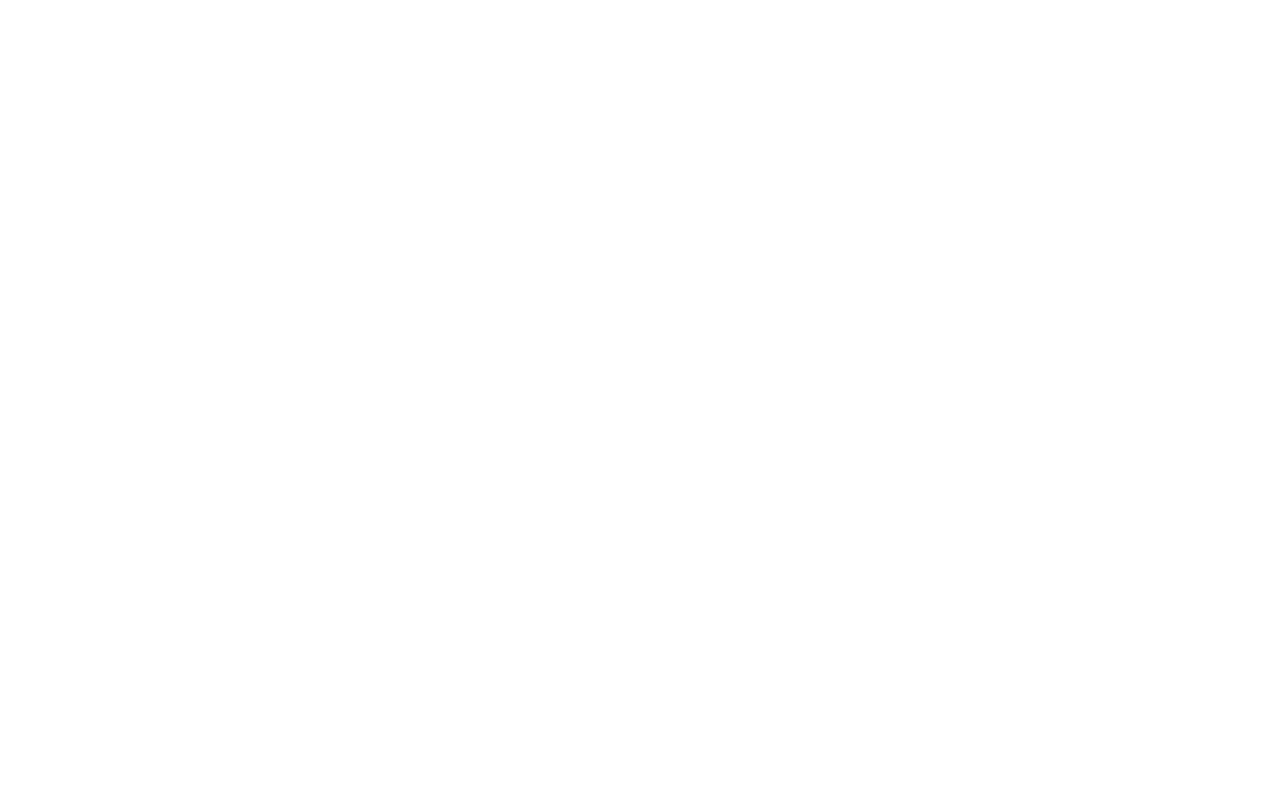
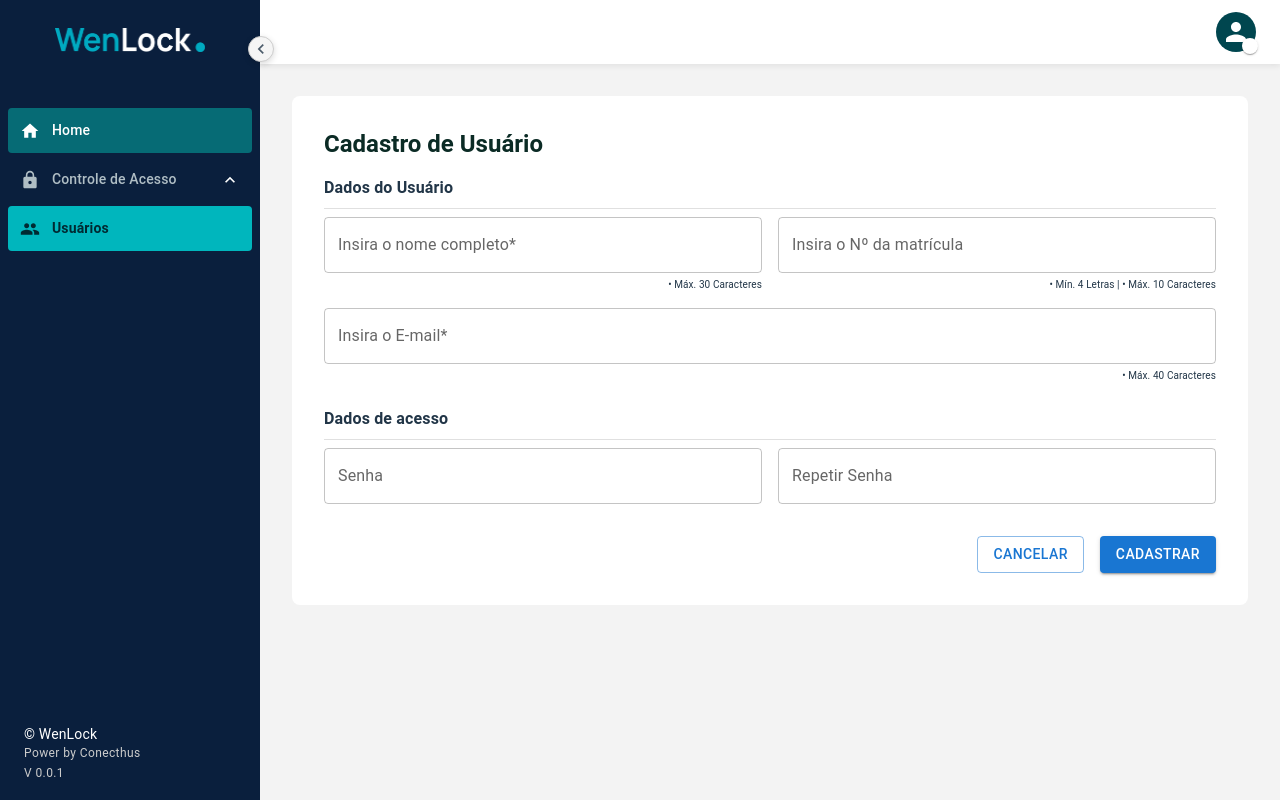
Before and after one commit to nicolasgti/frontend-users-challenge, a React (Vite) app: page /usuarios/novo in a window 1280 px wide. Before the commit this address had no page. Built offline with nearby package versions, Linux system fonts and the light colour scheme; sample sign-in values are in the browser's storage; some icons are missing.

Commit message:
✨ Implement Edit and Add Users

```diff
--- a/src/App.tsx
+++ b/src/App.tsx
@@ -8,6 +8,7 @@
 import PrivateRoute from "./routes/PrivateRoute";
 import UsersPage from "./pages/UsersPage";
 import HomePage from "./pages/HomePage";
+import UserFormPage from "./pages/UserFormPage";
 
 export default function App() {
   const [showSplash, setShowSplash] = useState(true);
@@ -46,6 +47,16 @@
             </PrivateRoute>
           }
         />
+        <Route path="/usuarios/novo" element={
+          <PrivateRoute>
+            <UserFormPage />
+          </PrivateRoute>}
+        />
+        <Route path="/usuarios/editar/:id" element={
+          <PrivateRoute>
+            <UserFormPage />
+          </PrivateRoute>
+          } />
       </Routes>
     </BrowserRouter>
   )
--- a/src/components/Sidebar.tsx
+++ b/src/components/Sidebar.tsx
@@ -161,7 +161,7 @@
         {/* RODAPÉ */}
         <Box position="absolute" bottom={16} left={open ? 24 : 8}>
           {open ? (
-            <Box>
+            <Box display="flex" flexDirection="column" alignItems="start">
               <Typography variant="body2" color="#fff">
                 © WenLock
               </Typography>
@@ -169,7 +169,7 @@
                 Power by Conecthus
               </Typography>
               <Typography variant="caption" color="#ccc">
-                 V{VERSION}
+                 V {VERSION}
               </Typography>
             </Box>
           ) : (
--- a/src/components/UserForm.tsx
+++ b/src/components/UserForm.tsx
@@ -1,138 +1,184 @@
+import React from 'react';
 import {
   Box,
-    Grid,
+  Button,
+  Divider,
   TextField,
   Typography,
-    Divider,
-    Button,
-    IconButton,
-    InputAdornment,
+  Snackbar,
+  Alert,
 } from '@mui/material';
-  import Visibility from '@mui/icons-material/Visibility';
-  import VisibilityOff from '@mui/icons-material/VisibilityOff';
+import Grid from '@mui/material/Grid';
 
-  const UserForm = ({
+type FormData = {
+  nome: string;
+  email: string;
+  matricula: string;
+  senha?: string;
+  repetirSenha?: string;
+};
+
+type Props = {
+  form: FormData;
+  onChange: (e: React.ChangeEvent<HTMLInputElement>) => void;
+  onCancel: () => void;
+  onSubmit: () => void;
+  isEdit?: boolean;
+};
+
+
+
+
+const UserForm: React.FC<Props> = ({
   form,
-    handleChange,
-    handleSubmit,
-    handleCancel,
-    showPassword,
-    togglePassword,
-  }: any) => {
+  onChange,
+  onCancel,
+  onSubmit,
+  isEdit = false,
+}) => {
+  const [snackbarOpen, setSnackbarOpen] = React.useState(false);
+
+  const handleRecoverPassword = async (email: string) => {
+    if(email) {
+
+        try {
+          const response = await fetch('http://localhost:3001/auth/forgot-password', {
+            method: 'POST',
+            headers: { 'Content-Type': 'application/json' },
+            body: JSON.stringify({ email: email }),
+          });
+
+          if (!response.ok) {
+            throw new Error('Erro ao recuperar a senha');
+          }
+          setSnackbarOpen(true);
+          const data = await response.json();
+          console.log(data.message);
+        }
+        catch (error) {
+          console.error('Erro:', error);
+        }
+      console.log(`Recuperando senha para o email: ${email}`);
+    }}
   return (
+    <>
       <Box bgcolor="#fff" p={4} borderRadius={2}>
         <Typography variant="h5" fontWeight="bold" color="#0B2B25" mb={2}>
-          Cadastro de Usuário
+          {isEdit ? 'Editar Usuário' : 'Cadastro de Usuário'}
         </Typography>
 
-        {/* Seção: Dados do Usuário */}
         <Typography fontWeight="bold" mb={1}>
           Dados do Usuário
         </Typography>
-        <Divider sx={{ mb: 3 }} />
+        <Divider />
 
-        <Grid container spacing={2}>
-          <Grid item xs={12} md={4}>
+        <Grid container spacing={2} mt={1} mb={3}>
+          <Grid size={{ xs: 12, md: 6 }}>
+
             <TextField
-              fullWidth
               label="Insira o nome completo*"
               name="nome"
+              fullWidth
               value={form.nome}
-              onChange={handleChange}
-              inputProps={{ maxLength: 30 }}
-            />
+              onChange={onChange}
+              inputProps={{ maxLength: 30 }} />
             <Typography fontSize={10} textAlign="right" mt={0.5}>
               • Máx. 30 Caracteres
             </Typography>
           </Grid>
 
-          <Grid item xs={12} md={4}>
+          <Grid size={{ xs: 12, md: 6 }}>
             <TextField
-              fullWidth
               label="Insira o Nº da matrícula"
               name="matricula"
+              fullWidth
               value={form.matricula}
-              onChange={handleChange}
-              inputProps={{ minLength: 4, maxLength: 10 }}
-            />
+              onChange={onChange}
+              inputProps={{ minLength: 4, maxLength: 10 }} />
             <Typography fontSize={10} textAlign="right" mt={0.5}>
-              • Min. 4 Letras | • Máx. 10 Caracteres
+              • Mín. 4 Letras | • Máx. 10 Caracteres
             </Typography>
           </Grid>
 
-          <Grid item xs={12} md={4}>
+          <Grid size={{ xs: 12 }}>
             <TextField
-              fullWidth
               label="Insira o E-mail*"
               name="email"
+              fullWidth
               value={form.email}
-              onChange={handleChange}
-              inputProps={{ maxLength: 40 }}
-            />
+              onChange={onChange}
+              inputProps={{ maxLength: 40 }} />
             <Typography fontSize={10} textAlign="right" mt={0.5}>
               • Máx. 40 Caracteres
             </Typography>
           </Grid>
         </Grid>
 
-        {/* Seção: Dados de Acesso */}
-        <Typography fontWeight="bold" mt={4} mb={1}>
+        <Typography fontWeight="bold" mb={1}>
           Dados de acesso
         </Typography>
-        <Divider sx={{ mb: 3 }} />
+        <Divider />
 
-        <Grid container spacing={2}>
-          <Grid item xs={12} md={6}>
+        <Grid container spacing={2} mt={1} mb={4}>
+          {isEdit ? (
+            <Grid size={{ xs: 12 }}>
+              <Button
+                variant="outlined"
+                color="primary"
+                onClick={() => handleRecoverPassword(form.email)}
+              >
+                Redefinir senha por e-mail
+              </Button>
+            </Grid>
+          ) : (
+            <>
+              <Grid size={{ xs: 12, md: 6 }}>
                 <TextField
-              fullWidth
-              type={showPassword === 'senha' ? 'text' : 'password'}
                   label="Senha"
                   name="senha"
+                  fullWidth
+                  type="password"
                   value={form.senha}
-              onChange={handleChange}
-              InputProps={{
-                endAdornment: (
-                  <InputAdornment position="end">
-                    <IconButton onClick={() => togglePassword('senha')} edge="end">
-                      {showPassword === 'senha' ? <VisibilityOff /> : <Visibility />}
-                    </IconButton>
-                  </InputAdornment>
-                ),
-              }}
-            />
+                  onChange={onChange} />
+              </Grid>
+              <Grid size={{ xs: 12, md: 6 }}>
+                <TextField
+                  label="Repetir Senha"
+                  name="repetirSenha"
+                  fullWidth
+                  type="password"
+                  value={form.repetirSenha}
+                  onChange={onChange} />
+              </Grid>
+            </>
+          )}
         </Grid>
 
-          <Grid item xs={12} md={6}>
-            <TextField
-              fullWidth
-              type={showPassword === 'repetirSenha' ? 'text' : 'password'}
-              label="Repetir Senha"
-              name="repetirSenha"
-              value={form.repetirSenha}
-              onChange={handleChange}
-              InputProps={{
-                endAdornment: (
-                  <InputAdornment position="end">
-                    <IconButton onClick={() => togglePassword('repetirSenha')} edge="end">
-                      {showPassword === 'repetirSenha' ? <VisibilityOff /> : <Visibility />}
-                    </IconButton>
-                  </InputAdornment>
-                ),
-              }}
-            />
-          </Grid>
-        </Grid>
-
-        {/* Botões */}
-        <Box display="flex" justifyContent="flex-end" mt={4} gap={2}>
-          <Button variant="outlined" onClick={handleCancel}>
+        <Box mt={4} display="flex" justifyContent="flex-end" gap={2}>
+          <Button variant="outlined" onClick={onCancel}>
             Cancelar
           </Button>
-          <Button variant="contained" onClick={handleSubmit} disabled>
-            Cadastrar
+          <Button variant="contained" onClick={onSubmit}>
+            {isEdit ? 'Salvar' : 'Cadastrar'}
           </Button>
         </Box>
       </Box>
+      <Snackbar
+        open={snackbarOpen}
+        autoHideDuration={4000}
+        onClose={() => setSnackbarOpen(false)}
+        anchorOrigin={{ vertical: 'top', horizontal: 'right' }}
+      >
+        <Alert
+          severity="success"
+          variant="filled"
+          onClose={() => setSnackbarOpen(false)}
+          sx={{ backgroundColor: '#00b894', color: 'white', fontWeight: 'bold' }}
+        >
+          Link de redefinição de senha enviado!
+        </Alert>
+      </Snackbar>
+  </>
   );
 };
 
--- a/src/components/UserList.tsx
+++ b/src/components/UserList.tsx
@@ -14,10 +14,12 @@
   import { deleteUser, fetchUsers } from '../services/userServices';
   import ModalGeneric from './ModalGeneric';
   import { User } from '../types/userTypes';
+  import { useNavigate } from 'react-router-dom';
 
 
   const UserList: React.FC<{ search: string }> = ({ search }) => {
     const token = localStorage.getItem('token') || '';
+    const navigate = useNavigate();
     const loggedUser = JSON.parse(localStorage.getItem('user') || 'null');
 
     const [users, setUsers] = useState<User[]>([]);
@@ -102,7 +104,9 @@
               <Typography sx={{ color: '#00231d' }}>{user.nome}</Typography>
               <Stack direction="row" spacing={1}>
                 <IconButton><Visibility sx={{ color: '#00231d' }} /></IconButton>
-                <IconButton><Edit sx={{ color: '#00231d' }} /></IconButton>
+                <IconButton onClick={() => navigate(`/usuarios/editar/${user.id}`)}>
+                  <Edit sx={{ color: '#00231d' }} />
+                </IconButton>
                 {user.id !== loggedUser?.id && (
                   <IconButton onClick={() => handleOpenModal(user)}>
                     <Delete sx={{ color: '#00231d' }} />
--- /dev/null
+++ b/src/pages/UserFormPage.tsx
@@ -0,0 +1,136 @@
+import React, { useEffect, useState } from 'react';
+import { Alert, Box, Container, Snackbar } from '@mui/material';
+import { useNavigate, useParams } from 'react-router-dom';
+import Sidebar from '../components/Sidebar';
+import Topbar from '../components/Topbar';
+import UserForm from '../components/UserForm';
+import { getUserById, updateUser, createUser } from '../services/userServices'; // você pode adaptar isso
+import ModalGeneric from '../components/ModalGeneric';
+import WarningAmberIcon from '@mui/icons-material/WarningAmber';
+
+const UserFormPage: React.FC = () => {
+  const [sidebarOpen, setSidebarOpen] = useState(true);
+  const [form, setForm] = useState({
+    nome: '',
+    email: '',
+    matricula: '',
+    repetirSenha: '',
+    senha: '',
+  });
+  const [showCancelAlert, setShowCancelAlert] = useState(false);
+
+  const navigate = useNavigate();
+  const { id } = useParams();
+
+  const [modalOpen, setModalOpen] = useState(false);
+
+  const [error, setError] = useState('');
+
+
+  const isEdit = Boolean(id);
+
+  useEffect(() => {
+    if (isEdit && id) {
+      getUserById(id).then((data) => {
+        setForm({
+          nome: data.nome,
+          email: data.email,
+          matricula: data.matricula,
+          senha: '',
+          repetirSenha: '',
+        });
+      });
+    }
+  }, [id]);
+
+  const handleChange = (e: React.ChangeEvent<HTMLInputElement>) => {
+    setForm({ ...form, [e.target.name]: e.target.value });
+  };
+
+  const handleSubmit = async () => {
+    setError('');
+    try {
+        const { repetirSenha, senha, ...formSemSenha } = form;
+      if (isEdit && id) {
+        await updateUser(id, formSemSenha);
+      } else {
+        await createUser(form);
+      }
+      navigate('/users');
+    } catch (err: any) {
+        if (err.response && err.response.data && err.response.data.message) {
+          setError(err.response.data.message);
+        } else {
+          setError('Erro ao salvar usuário');
+        }
+        setShowCancelAlert(true);
+        setTimeout(() => {
+          setShowCancelAlert(false);
+        }, 4000);
+        console.error('Erro ao salvar usuário:', err);
+      }
+    };
+
+  const handleCancel = () => {
+    setError('');
+    setModalOpen(true)
+  };
+
+  return (
+    <Box sx={{ display: 'flex', width: '100vw', height: '100vh', backgroundColor: '#F3F3F3' }}>
+      <Sidebar open={sidebarOpen} toggleSidebar={() => setSidebarOpen(!sidebarOpen)} />
+      <Box sx={{ flexGrow: 1 }}>
+        <Topbar />
+        <Container sx={{ mt: 4, px: 4 }} maxWidth={false} disableGutters>
+          <UserForm
+            form={form}
+            onChange={handleChange}
+            onCancel={handleCancel}
+            onSubmit={handleSubmit}
+            isEdit={isEdit}
+          />
+        </Container>
+      </Box>
+        <ModalGeneric
+            open={modalOpen}
+            title="Deseja cancelar?"
+            description="Os dados inseridos não serão salvos"
+            confirmText="Sim"
+            cancelText="Não"
+            onClose={() => setModalOpen(false)}
+            onConfirm={() => {
+                setModalOpen(false);
+                if (!isEdit) {
+                    setShowCancelAlert(true);
+                    setTimeout(() => {
+                        navigate('/users');
+                    }, 1200);
+                }
+                else {
+                    navigate('/users');
+                }
+        }}
+        />
+        <Snackbar
+            open={showCancelAlert}
+            autoHideDuration={4000}
+            onClose={() => setShowCancelAlert(false)}
+            anchorOrigin={{ vertical: 'top', horizontal: 'right' }}
+            >
+            <Alert
+                onClose={() => setShowCancelAlert(false)}
+                severity="warning"
+                variant="filled"
+                sx={{ backgroundColor: '#f57c00', color: 'white', fontWeight: 'bold' }}
+                iconMapping={{
+                warning: <WarningAmberIcon />,
+                }}
+            >
+                {error ? error : 'Cadastro cancelado'}
+            </Alert>
+        </Snackbar>
+    </Box>
+  );
+};
+
+export default UserFormPage;
--- a/src/pages/UsersPage.tsx
+++ b/src/pages/UsersPage.tsx
@@ -4,43 +4,14 @@
 import Topbar from '../components/Topbar';
 import SearchBar from '../components/SearchBar';
 import UserList from '../components/UserList';
-import UserForm from '../components/UserForm';
 import AddIcon from '@mui/icons-material/Add';
+import { useNavigate } from 'react-router-dom';
 
 const UsersPage: React.FC = () => {
   const [sidebarOpen, setSidebarOpen] = useState(true);
   const [query, setQuery] = useState('');
-  const [showForm, setShowForm] = useState(false);
 
-  const [form, setForm] = useState({
-    nome: '',
-    email: '',
-    matricula: '',
-    senha: '',
-    repetirSenha: '',
-  });
-
-  const handleChange = (e: React.ChangeEvent<HTMLInputElement>) => {
-    setForm({ ...form, [e.target.name]: e.target.value });
-  };
-
-  const handleSubmit = () => {
-    console.log('Submetendo:', form);
-  };
-
-  const handleCancel = () => {
-    setForm({
-      nome: '',
-      email: '',
-      matricula: '',
-      senha: '',
-      repetirSenha: '',
-    });
-    setShowForm(false);
-  };
-
-  const [showPassword, setShowPassword] = useState(false);
-  const togglePassword = () => setShowPassword((prev) => !prev);
+  const navigate = useNavigate();
 
   return (
     <Box sx={{ display: 'flex', width: '100vw', height: '100vh', backgroundColor: '#F3F3F3' }}>
@@ -51,10 +22,10 @@
 
         <Container maxWidth={false} disableGutters sx={{ mt: 2, px: 6 }}>
           <Box pt={2}>
-            <Typography color='#0B2B25' fontWeight="bold" variant="h4">Usuários</Typography>
+            <Typography color="#0B2B25" fontWeight="bold" variant="h4">
+              Usuários
+            </Typography>
 
-            {!showForm ? (
-              <>
             <Box
               sx={{
                 display: 'flex',
@@ -62,6 +33,7 @@
                 alignItems: 'center',
                 flexWrap: 'wrap',
                 gap: 2,
+                mt: 2,
               }}
             >
               <SearchBar query={query} onChange={setQuery} />
@@ -80,25 +52,13 @@
                   '&:hover': { backgroundColor: '#018fa3' },
                 }}
                 startIcon={<AddIcon />}
-                    onClick={() => setShowForm(true)}
+                onClick={() => navigate('/usuarios/novo')}
               >
                 Cadastrar Usuário
               </Button>
             </Box>
 
             <UserList search={query} />
-              </>
-            ) : (
-              <UserForm
-                form={form}
-                handleChange={handleChange}
-                handleSubmit={handleSubmit}
-                handleCancel={handleCancel}
-                showPassword={showPassword}
-                togglePassword={togglePassword}
-              />
-
-            )}
           </Box>
         </Container>
       </Box>
```
Also changed, not shown: src/services/api.ts (+5 -4 lines), src/services/userServices.ts (+16 -0 lines). Lines whose indentation alone changed are shown as unchanged.
